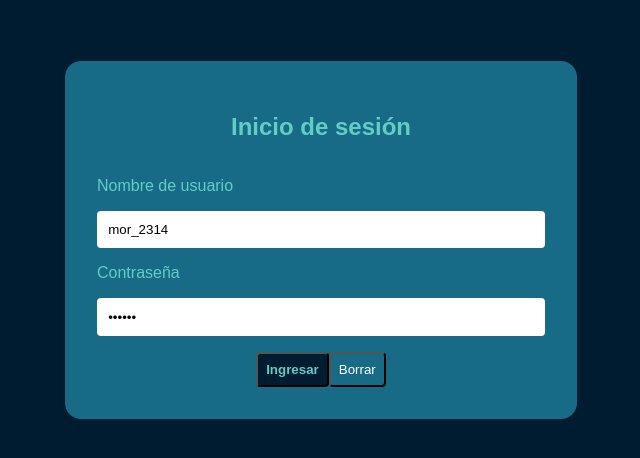
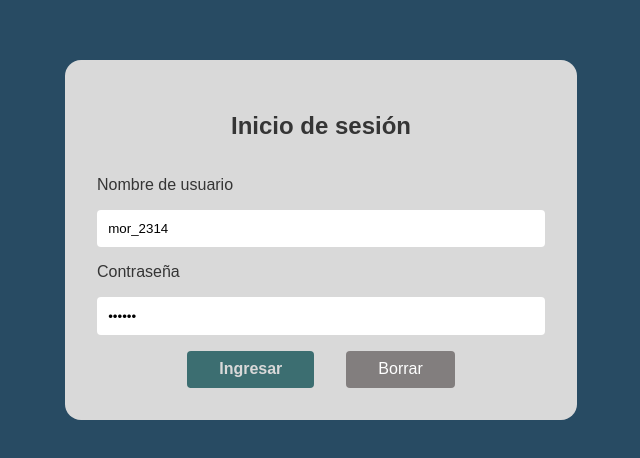
Before and after one commit to Madhamba/shopping-app, an Angular app: page /sign-in in a window 1280 px wide. Shown: the part 160-618 px from the top of the page, without its empty margins (319-959 px from the left). Built offline with nearby package versions, Linux system fonts and the light colour scheme.

Commit message:
chore: styling

```diff
--- a/src/app/modules/auth/auth.component.css
+++ b/src/app/modules/auth/auth.component.css
@@ -2,14 +2,14 @@
   display: flex;
   width: 100%;
   height: 100vh;
-  background-color: #001C30;
+  background-color: #284B63;
   align-items: center;
   justify-content: center;
 }
 
 .form {
   padding: 2rem;
-  background-color: #176B87;
+  background-color: #D9D9D9;
   border: black;
   border-radius: 1rem;
   display: grid;
@@ -17,7 +17,7 @@
   gap: 1rem;
   width: 35%;
   text-align: center;
-  color: #64CCC5;
+  color: #353535;
 }
 
 @media (max-width: 768px) {
--- a/src/app/modules/auth/auth.component.html
+++ b/src/app/modules/auth/auth.component.html
@@ -5,7 +5,7 @@
     <input id="username" class="input" placeholder="Usuario" formControlName="username" />
     <label for="password">Contraseña</label>
     <input id="password" class="input" type="password" placeholder="Contraseña" formControlName="password" />
-    <div>
+    <div style="display: flex; gap: 2rem; justify-content: center;">
       <button class="btn btn-primary" type="submit" [disabled]="authForm.invalid">
         Ingresar
       </button>
--- a/src/app/modules/cart/cart.component.css
+++ b/src/app/modules/cart/cart.component.css
@@ -4,10 +4,13 @@
 }
 
 .cart-item {
-  background-color: #64CCC5;
+  background-color: #284b63de;
   padding: 1rem 2rem;
   display: flex;
+  color: #FFFFFF;
+  border-radius: 8px;
   justify-content: space-between;
+  margin: 0.5rem 0;
 }
 
 .cart-title {
--- a/src/app/modules/cart/cart.component.html
+++ b/src/app/modules/cart/cart.component.html
@@ -1,7 +1,7 @@
 <section class="full-layout">
   <div (click)="goToProducts()" class="title">
     <svg class="btn-icon" xmlns="http://www.w3.org/2000/svg" viewBox="0 0 24 24" width="32" height="32">
-      <path d="M7.82843 10.9999H20V12.9999H7.82843L13.1924 18.3638L11.7782 19.778L4 11.9999L11.7782 4.22168L13.1924 5.63589L7.82843 10.9999Z"></path>
+      <path d="M7.82843 10.9999H20V12.9999H7.82843L13.1924 18.3638L11.7782 19.778L4 11.9999L11.7782 4.22168L13.1924 5.63589L7.82843 10.9999Z" fill="rgba(255,255,255,1)"></path>
     </svg>
     <h1>Carrito de compras</h1>
   </div>
@@ -9,7 +9,7 @@
     <div *ngIf="cart.length > 0; else noProducts">
       <div class="cart-item" *ngFor="let product of cart">
         <div class="cart-title">
-          <img width="40px" [src]="product.image" [ariaLabel]="product.title" />
+          <img width="80px" [src]="product.image" [ariaLabel]="product.title" />
           <p>{{ product.title }}</p>
         </div>
         <div class="cart-title">
@@ -19,7 +19,7 @@
           </svg>
         </div>
       </div>
-      <h3>Total: {{ total | currency }}</h3>
+      <h2>Total: {{ total | currency }}</h2>
     </div>
     <ng-template #noProducts>
       <p>No hay productos agregados al carrito. ¡Agrega algunos!</p>
--- a/src/app/modules/products/pages/product-info/product-info.component.css
+++ b/src/app/modules/products/pages/product-info/product-info.component.css
@@ -1,4 +1,19 @@
 .product-info {
+  margin-top: 2rem;
   display: flex;
   gap: 2rem;
 }
+
+@media (max-width: 768px) {
+  .product-info {
+    display: grid;
+    gap: 2rem;
+    justify-content: center;
+  }
+
+  .product-img {
+    display: block;
+    margin-left: auto;
+    margin-right: auto;
+  }
+}
--- a/src/app/modules/products/pages/product-info/product-info.component.html
+++ b/src/app/modules/products/pages/product-info/product-info.component.html
@@ -1,13 +1,13 @@
 <section class="full-layout">
   <div (click)="goToProducts()" class="title">
     <svg class="btn-icon" xmlns="http://www.w3.org/2000/svg" viewBox="0 0 24 24" width="32" height="32">
-      <path d="M7.82843 10.9999H20V12.9999H7.82843L13.1924 18.3638L11.7782 19.778L4 11.9999L11.7782 4.22168L13.1924 5.63589L7.82843 10.9999Z"></path>
+      <path d="M7.82843 10.9999H20V12.9999H7.82843L13.1924 18.3638L11.7782 19.778L4 11.9999L11.7782 4.22168L13.1924 5.63589L7.82843 10.9999Z" fill="rgba(255,255,255,1)"></path>
     </svg>
     <h2>{{ product?.title }}</h2>
   </div>
   <div class="product-info">
     <div>
-      <img height="250px" [src]="product?.image" [ariaLabel]="product?.title" />
+      <img class="product-img" height="250px" [src]="product?.image" [ariaLabel]="product?.title" />
     </div>
     <div>
       <p><strong>Precio:</strong> {{ product?.price | currency }}</p>
--- a/src/app/modules/products/products.component.css
+++ b/src/app/modules/products/products.component.css
@@ -49,6 +49,16 @@
   position: relative;
 }
 
+.cart-badge {
+  padding: 0.3rem;
+  background-color: red;
+  border-radius: 9999px;
+  position: relative;
+  bottom: 1rem;
+  right: 1.5rem;
+  color: white;
+}
+
 @keyframes MoveUpDown {
   0%, 100% {
     transform: rotate(0deg);
--- a/src/app/modules/products/products.component.html
+++ b/src/app/modules/products/products.component.html
@@ -4,9 +4,10 @@
     <div class="product-options">
       <div (click)="goToCart()" class="btn-icon">
         <svg class="cart-animation" xmlns="http://www.w3.org/2000/svg" viewBox="0 0 24 24" width="32" height="32">
-          <path d="M4.00488 16V4H2.00488V2H5.00488C5.55717 2 6.00488 2.44772 6.00488 3V15H18.4433L20.4433 7H8.00488V5H21.7241C22.2764 5 22.7241 5.44772 22.7241 6C22.7241 6.08176 22.7141 6.16322 22.6942 6.24254L20.1942 16.2425C20.083 16.6877 19.683 17 19.2241 17H5.00488C4.4526 17 4.00488 16.5523 4.00488 16ZM6.00488 23C4.90031 23 4.00488 22.1046 4.00488 21C4.00488 19.8954 4.90031 19 6.00488 19C7.10945 19 8.00488 19.8954 8.00488 21C8.00488 22.1046 7.10945 23 6.00488 23ZM18.0049 23C16.9003 23 16.0049 22.1046 16.0049 21C16.0049 19.8954 16.9003 19 18.0049 19C19.1095 19 20.0049 19.8954 20.0049 21C20.0049 22.1046 19.1095 23 18.0049 23Z"></path>
+          <path d="M4.00488 16V4H2.00488V2H5.00488C5.55717 2 6.00488 2.44772 6.00488 3V15H18.4433L20.4433 7H8.00488V5H21.7241C22.2764 5 22.7241 5.44772 22.7241 6C22.7241 6.08176 22.7141 6.16322 22.6942 6.24254L20.1942 16.2425C20.083 16.6877 19.683 17 19.2241 17H5.00488C4.4526 17 4.00488 16.5523 4.00488 16ZM6.00488 23C4.90031 23 4.00488 22.1046 4.00488 21C4.00488 19.8954 4.90031 19 6.00488 19C7.10945 19 8.00488 19.8954 8.00488 21C8.00488 22.1046 7.10945 23 6.00488 23ZM18.0049 23C16.9003 23 16.0049 22.1046 16.0049 21C16.0049 19.8954 16.9003 19 18.0049 19C19.1095 19 20.0049 19.8954 20.0049 21C20.0049 22.1046 19.1095 23 18.0049 23Z" fill="rgba(255,255,255,1)"></path>
         </svg>
       </div>
+      <small class="cart-badge">{{ cartLength }}</small>
       <button (click)="logOut()" class="btn btn-secondary">Cerrar sesión</button>
     </div>
   </div>
@@ -15,11 +16,11 @@
       <p class="product-title">{{ product.title }}</p>
       <p class="product-price">{{ product.price | currency }}</p>
       <img class="product-img" [src]="product.image" [ariaLabel]="product.title" />
+      <button (click)="addToCart(product)" class="btn btn-primary">
+        Agregar al carrito
+      </button>
       <button (click)="productInfo(product.id)" class="btn btn-secondary">
         Más información
-      </button>
-      <button (click)="addToCart(product)" class="btn btn-primary">
-        Agregar al carrito
       </button>
     </div>
   </div>
--- a/src/app/modules/products/products.component.ts
+++ b/src/app/modules/products/products.component.ts
@@ -1,4 +1,4 @@
-import { Component, OnInit } from '@angular/core';
+import { Component, Directive, OnInit } from '@angular/core';
 import { ProductsService } from './services/products.service';
 import { Product } from './interfaces/products.interface';
 import { Router } from '@angular/router';
@@ -21,6 +21,10 @@ export class ProductsComponent implements OnInit {
 
   ngOnInit(): void {
     this.getProducts();
+  }
+
+  get cartLength(): number {
+    return this._cartService.getCart().length;
   }
 
   getProducts(): void {
--- a/src/styles.css
+++ b/src/styles.css
@@ -7,12 +7,12 @@ body {
 
 .layout {
   padding: 0.5rem 1rem;
-  background-color: burlywood;
+  background-color: #D9D9D9;
 }
 
 .full-layout {
   padding: 0.5rem 1rem;
-  background-color: burlywood;
+  background-color: #D9D9D9;
   height: 98vh;
 }
 
@@ -23,13 +23,22 @@ body {
 }
 
 .btn {
-  padding: 0.5rem;
+  padding: 0.6rem 2rem;
   border-radius: 4px;
+  border: 0;
+  font-size: medium;
 }
 
 .btn-primary {
-  background-color: #001C30;
-  color: #64CCC5;
+  background-color: #3C6E71;
+  color: #D9D9D9;
+  cursor: pointer;
+  font-weight: bold;
+}
+
+.btn-primary:hover {
+  background-color: #048d94;
+  color: #D9D9D9;
   cursor: pointer;
   font-weight: bold;
 }
@@ -42,22 +51,35 @@ body {
 }
 
 .btn-secondary {
-  background-color: #176B87;
-  color: white;
+  background-color: #827e7e;
+  color: #ffffff;
+  cursor: pointer;
+}
+
+.btn-secondary:hover {
+  background-color: #989898;
+  color: #ffffff;
   cursor: pointer;
 }
 
 .btn-icon {
   padding: 0.5rem;
   border-radius: 9999px;
-  background: #64CCC5;
+  background: #317f84;
+  cursor: pointer;
+}
+
+.btn-icon:hover {
+  padding: 0.5rem;
+  border-radius: 9999px;
+  background: #048d94;
   cursor: pointer;
 }
 
 .btn-icon-danger {
   padding: 0.5rem;
   border-radius: 9999px;
-  background: #d72a2a;
+  background: #fc0101f2;
   cursor: pointer;
   color: white;
 }
```
